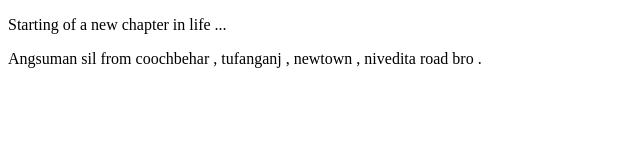
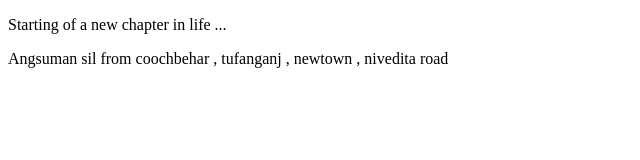
Before and after one commit to riju-2021/git-practice-2025, a plain HTML site: page index.html in a window 1280 px wide. Shown: the full height of the page, 0-640 px from the left. Drawn offline with Linux system fonts and the light colour scheme.

Commit message:
modified

```diff
--- a/index.html
+++ b/index.html
@@ -7,6 +7,6 @@
 </head>
 <body>
     <p>Starting of a new chapter in life ...</p>
-    <p>Angsuman sil from coochbehar , tufanganj , newtown , nivedita road bro .</p>
+    <p>Angsuman sil from coochbehar , tufanganj , newtown , nivedita road</p>
 </body>
 </html>
```
